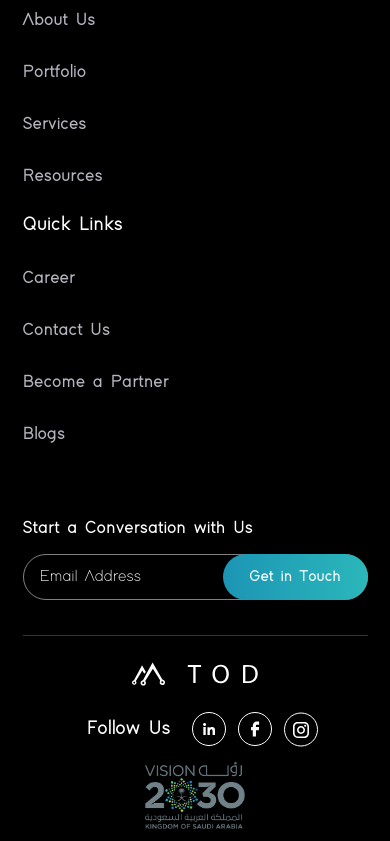
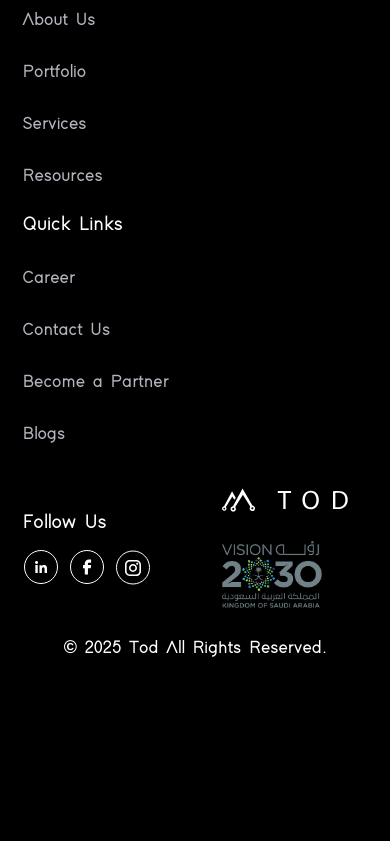
Before and after one commit to Ismail-n/Tcenda-website, a Next.js app: page /about-us in a window 390 px wide. Shown: the part 5788-6629 px from the top of the page. After the commit the page ends 6478 px from the top, so only its background shows below. Built offline with nearby package versions, Linux system fonts and the light colour scheme.

Commit message:
Make content changes

```diff
--- a/src/components/shared/Footer.jsx
+++ b/src/components/shared/Footer.jsx
@@ -138,42 +138,8 @@ const Footer = () => {
                       </ul>
                     </div>
                   </div>
-                  <div className="conversion_inner">
-                    <h2>{t("Start a Conversation with Us")}</h2>
-                    <div className="get_in_touch_input">
-                      <input
-                        type="email"
-                        value={email}
-                        onChange={(e) => setEmail(e.target.value)}
-                        placeholder={t("Email Address")}
-                      />
-                      <button
-                        type="button"
-                        disabled={isLoading}
-                        onClick={handleGetInTouchClick}
-                      >
-                        {t("Get in Touch")}
-                      </button>
-                    </div>
-                  </div>
-                </Col>
-              </Row>
-            </div>
-          </Col>
-          <Col lg={12}>
-            <div className="g_between connect_on_div common_border">
+                  <div className="connect_on_div">
                     <div className="connect_on_inner">
-                <div className="logo">
-                  <Link href="/">
-                    <Image
-                      src="/images/icons/logo.svg"
-                      width={126}
-                      height={24}
-                      alt="logo"
-                      priority
-                    />
-                  </Link>
-                </div>
                       <div className="social_links">
                         <h2>{t("Follow Us")}</h2>
                         <div className="icons">
@@ -219,15 +185,53 @@ const Footer = () => {
                         </div>
                       </div>
                     </div>
+                    <div>
+                      <div className="connect_on_inner">
+                        <div className="logo">
+                          <Link href="/">
+                            <Image
+                              src="/images/icons/logo.svg"
+                              width={126}
+                              height={24}
+                              alt="logo"
+                              priority
+                            />
+                          </Link>
+                        </div>
+                      </div>
                       <Image
                         src="/images/icons/vision2030.png"
                         width={100}
                         height={67}
                         alt="vision"
-                className="vision_img"
+                        className="vision_img d-blo"
                       />
                     </div>
+                  </div>
+
+                  {/* <div className="conversion_inner">
+                    <h2>{t("Start a Conversation with Us")}</h2>
+                    <div className="get_in_touch_input">
+                      <input
+                        type="email"
+                        value={email}
+                        onChange={(e) => setEmail(e.target.value)}
+                        placeholder={t("Email Address")}
+                      />
+                      <button
+                        type="button"
+                        disabled={isLoading}
+                        onClick={handleGetInTouchClick}
+                      >
+                        {t("Get in Touch")}
+                      </button>
+                    </div>
+                  </div> */}
                 </Col>
+              </Row>
+            </div>
+          </Col>
+
           <Col lg={12}>
             <div className="reserved_row">
               <h2>© 2025 Tod All Rights Reserved.</h2>
--- a/src/data/homeData.js
+++ b/src/data/homeData.js
@@ -126,7 +126,7 @@ const services = [
   },
   {
     icon: "web",
-    title: "Full Stack Development",
+    title: "Web Development",
     description:
       "From complex enterprise systems to cloud-based SaaS platforms, we build robust, scalable software that simplifies operations, enhances agility, and supports long-term growth.",
   },
@@ -144,14 +144,14 @@ const services = [
   },
   {
     icon: "cloudService",
-    title: "Cloud Services",
+    title: "Managed Cloud Services",
     description:
       "Secure your digital ecosystem with our end-to-end cybersecurity services—vulnerability assessments, threat monitoring, data protection, and regulatory compliance tailored to your industry.",
-    maxTitleWidth: 115,
+    maxTitleWidth: 222,
   },
   {
     icon: "ai",
-    title: "AI & Machine Learning",
+    title: "AI & ML",
     description:
       "Leverage the power of AI to make smarter decisions, personalize customer experiences, and automate critical workflows. Our solutions turn data into intelligent action.",
   },
--- a/src/data/servicesData.js
+++ b/src/data/servicesData.js
@@ -542,7 +542,7 @@ const servicesData = [
 const servicesTabs = [
   { id: "mobile-app", text: "Mobile App Development" },
   { id: "web", text: "Web Development" },
-  { id: "digital", text: "Digital Transformation" },
+  // { id: "digital", text: "Digital Transformation" },
   { id: "odoo", text: "Odoo Development & Customisation" },
   { id: "cloud-services", text: "Managed Cloud Services" },
   { id: "ai-ml", text: "AI/ML" },
--- a/src/styles/fonts.scss
+++ b/src/styles/fonts.scss
@@ -19,5 +19,5 @@
 
 body {
   font-family: "Adam", sans-serif;
-  font-weight: 700 ;
+  // font-weight: 700 ;
 }
--- a/src/styles/style.scss
+++ b/src/styles/style.scss
@@ -14,7 +14,7 @@ header {
       height: 54px;
       a {
         color: var(--text-color);
-        font-size: 20px;
+        font-size: 16px;
         line-height: normal;
         padding: 13px 24px;
         font-weight: 700;
@@ -156,44 +156,41 @@ footer {
       }
     }
   }
+  .vision_img {
+    margin-top: 29px;
+  }
   .connect_on_div {
-    padding: 20px;
     margin-top: 40px;
-    @media (max-width: 575px) {
-      margin-top: 35px;
-      display: block;
-      padding: 26px 0;
-      .vision_img {
-        display: block;
-        margin: auto;
-      }
-    }
+    padding-right: 20px;
+    // @media (max-width: 575px) {
+    //   margin-top: 35px;
+    //   display: block;
+    //   padding: 26px 0;
+
+    // }
 
     display: flex;
+    justify-content: space-between;
     .connect_on_inner {
-      @media (min-width: 575px) {
-        display: flex;
-        gap: 33px;
-        align-items: center;
-      }
-      @media (max-width: 575px) {
-        .logo {
-          display: block;
-          margin: auto;
-          width: fit-content;
-        }
-      }
+      // @media (min-width: 575px) {
+      //   display: flex;
+      //   gap: 33px;
+      //   align-items: center;
+      // }
+      // @media (max-width: 575px) {
+      //   .logo {
+      //     display: block;
+      //     margin: auto;
+      //     width: fit-content;
+      //   }
+      // }
       .social_links {
         h2 {
           font-size: 20px;
           font-weight: 700;
           line-height: 20px;
         }
-        margin-left: 15px;
-
-        display: flex;
-        align-items: center;
-        gap: 20px;
+
         @media (max-width: 575px) {
           justify-content: center;
           margin-top: 25px;
@@ -201,6 +198,7 @@ footer {
         }
 
         .icons {
+          margin-top: 16px;
           display: flex;
           gap: 10px;
         }
@@ -284,7 +282,7 @@ footer {
         margin-top: 25px;
         border-radius: 20px;
         padding: 25px;
-        min-height: 341px;
+        min-height: 300px;
         display: flex;
         flex-direction: column;
         gap: 15px;
@@ -294,7 +292,7 @@ footer {
           margin-top: 20px;
         }
         h2 {
-          font-size: 30px;
+          font-size: 24px;
           font-weight: 700;
           max-width: 265px;
           @media (max-width: 575px) {
@@ -305,7 +303,7 @@ footer {
         p {
           font-size: 16px;
           line-height: 20px;
-          // font-weight: 500;
+          font-weight: 500;
         }
       }
       .explore_services {
@@ -1569,7 +1567,7 @@ footer {
       display: flex;
       gap: 10px;
       select {
-        max-width: 60px;
+        max-width: 80px;
         background-color: #1b1b1b;
       }
     }
@@ -1583,9 +1581,13 @@ footer {
     background: #494949;
     border-radius: 100px;
     border: none;
-     @media (max-width: 575px) {
+    &:hover {
+
+      background-color: var(--primary-color);
+    }
+    @media (max-width: 575px) {
       font-size: 16px;
       line-height: 22px;
-     }
+    }
   }
 }
--- a/src/styles/titles.scss
+++ b/src/styles/titles.scss
@@ -1,6 +1,6 @@
 .top_section_title {
   max-width: 883px;
-  font-size: 64px;
+  font-size: 56px;
   font-weight: normal;
   span {
     background: var(--common-gradient-color);
--- a/src/styles/variables.scss
+++ b/src/styles/variables.scss
@@ -1,6 +1,7 @@
 :root {
   --bg-color: #000000;
   --text-color: #ffffff;
+  --sub-text-color: #A4A2A2;
   --black-color: #000000;
   --primary-color: #44adc1;
   // HEADER
```
Lines whose indentation alone changed are shown as unchanged.
